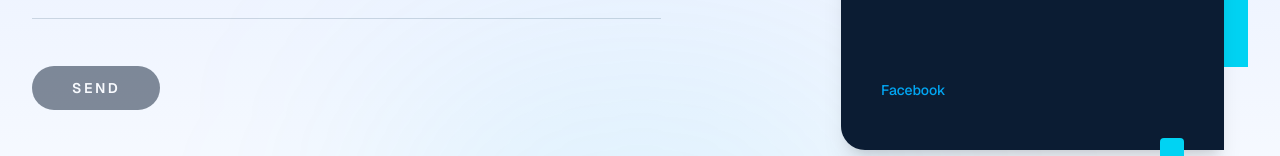
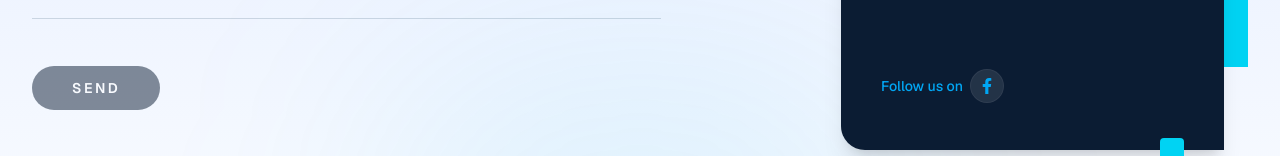
Before and after one commit to YoonieBoo/kdl-website, a Next.js app: page / in a window 1280 px wide. Shown: the part 4112-4268 px from the top of the page. Built offline with nearby package versions, Linux system fonts and the light colour scheme.

Commit message:
Update contact social link to Follow us on Facebook

```diff
--- a/components/contact-us.jsx
+++ b/components/contact-us.jsx
@@ -2,6 +2,8 @@
 
 import { useMemo, useState } from "react";
 import { Mail, Phone, MapPin, Clock } from "lucide-react";
+import { FaFacebookF } from "react-icons/fa";
+
 
 export default function ContactUsSection() {
   const workshopOptions = [
@@ -270,16 +272,21 @@ export default function ContactUsSection() {
               </div>
 
               {/* Social links */}
-              <div className="mt-8">
+<div className="mt-8">
   <a
     href="https://www.facebook.com/profile.php?id=61585003467334"
     target="_blank"
     rel="noopener noreferrer"
-    className="text-sm font-medium text-sky-500 hover:text-sky-400 transition"
+    className="inline-flex items-center gap-2 text-sm font-medium text-sky-500 hover:text-sky-400 transition"
+    aria-label="Follow us on Facebook"
   >
-    Facebook
+    <span>Follow us on</span>
+    <span className="inline-flex h-8 w-8 items-center justify-center rounded-full bg-white/10 ring-1 ring-white/15 hover:bg-white/15 transition">
+      <FaFacebookF className="h-4 w-4" />
+    </span>
   </a>
 </div>
+
 
             </div>
           </div>
```
